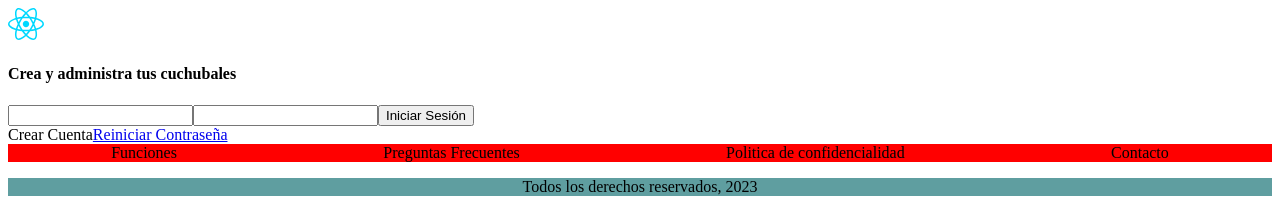
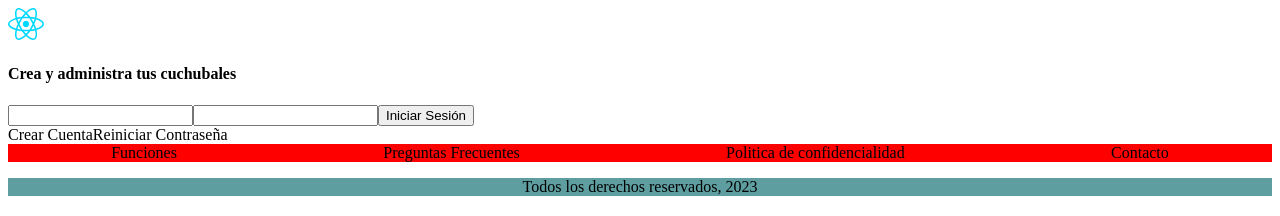
Before and after one commit to luisfernandob87/cuchubalWeb, a React (Vite) app: page /#/login in a window 1280 px wide. Shown: the top 216 px of the page. Built offline with nearby package versions, Linux system fonts and the light colour scheme.

Commit message:
add features 01092024

```diff
--- a/src/App.jsx
+++ b/src/App.jsx
@@ -3,6 +3,7 @@ import Principal from "./components/Principal";
 import { Routes, Route } from "react-router-dom";
 import Login from "./components/Login";
 import CrearCuenta from "./components/CrearCuenta";
+import ReinicioPassword from "./components/ReinicioPassword";
 import Funciones from "./components/Funciones";
 import Preguntas from "./components/Preguntas";
 import Politica from "./components/Politicas";
@@ -16,6 +17,7 @@ function App() {
       <Route path="/" element={<Principal />} />
       <Route path="/login" element={<Login />} />
       <Route path="/add" element={<CrearCuenta />} />
+      <Route path="/restart" element={<ReinicioPassword/>}/>
       <Route path="/functions" element={<Funciones />} />
       <Route path="/faq" element={<Preguntas />} />
       <Route path="/confidentiality" element={<Politica />} />
--- /dev/null
+++ b/src/components/ReinicioPassword.jsx
@@ -0,0 +1,14 @@
+import React from "react";
+import Footer from "./inicio/Footer";
+import Principal from "./reinicioPassword/Principal";
+
+function ReinicioPassword() {
+  return (
+    <>
+      <Principal />
+      <Footer />
+    </>
+  );
+}
+
+export default ReinicioPassword;
--- a/src/components/login/Principal.jsx
+++ b/src/components/login/Principal.jsx
@@ -50,7 +50,7 @@ function Principal() {
       >
         Crear Cuenta
       </a>
-      <a href="#">Reiniciar Contraseña</a>
+      <a onClick={()=> {navigate("/restart")}}>Reiniciar Contraseña</a>
     </>
   );
 }
--- /dev/null
+++ b/src/components/reinicioPassword/Principal.jsx
@@ -0,0 +1,11 @@
+import React from 'react'
+
+function Principal() {
+  return (
+    <div>
+      <h1>test</h1>
+    </div>
+  )
+}
+
+export default Principal;
```
